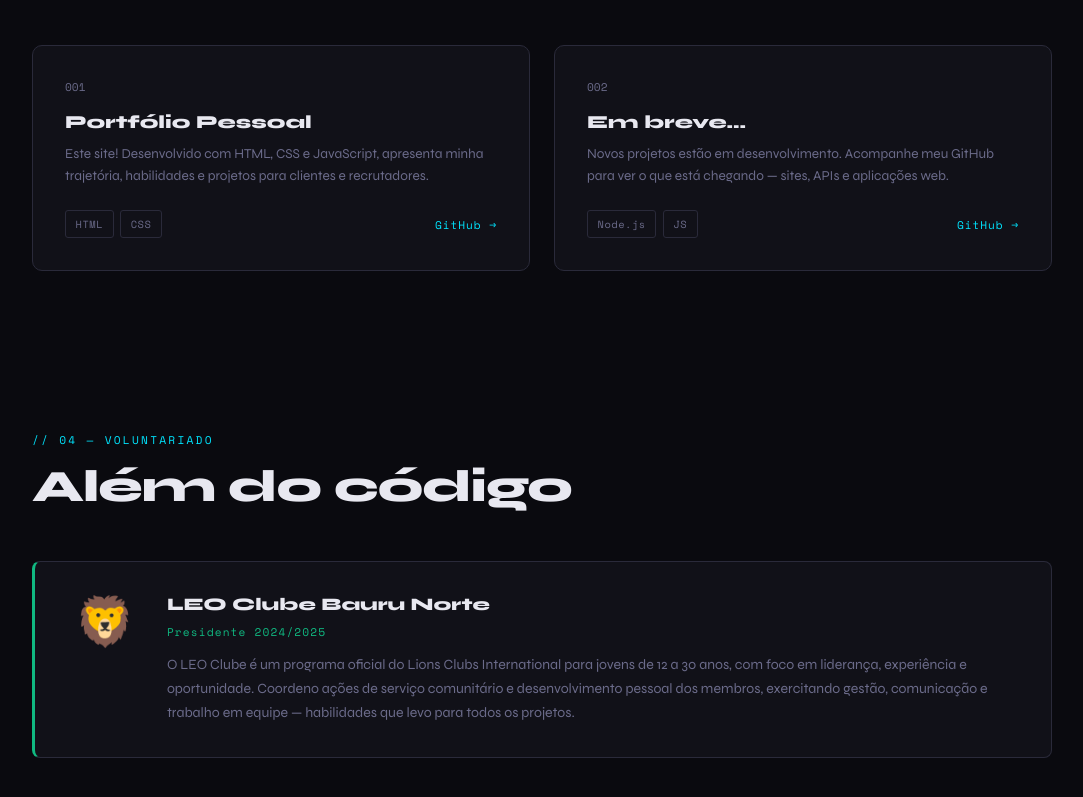
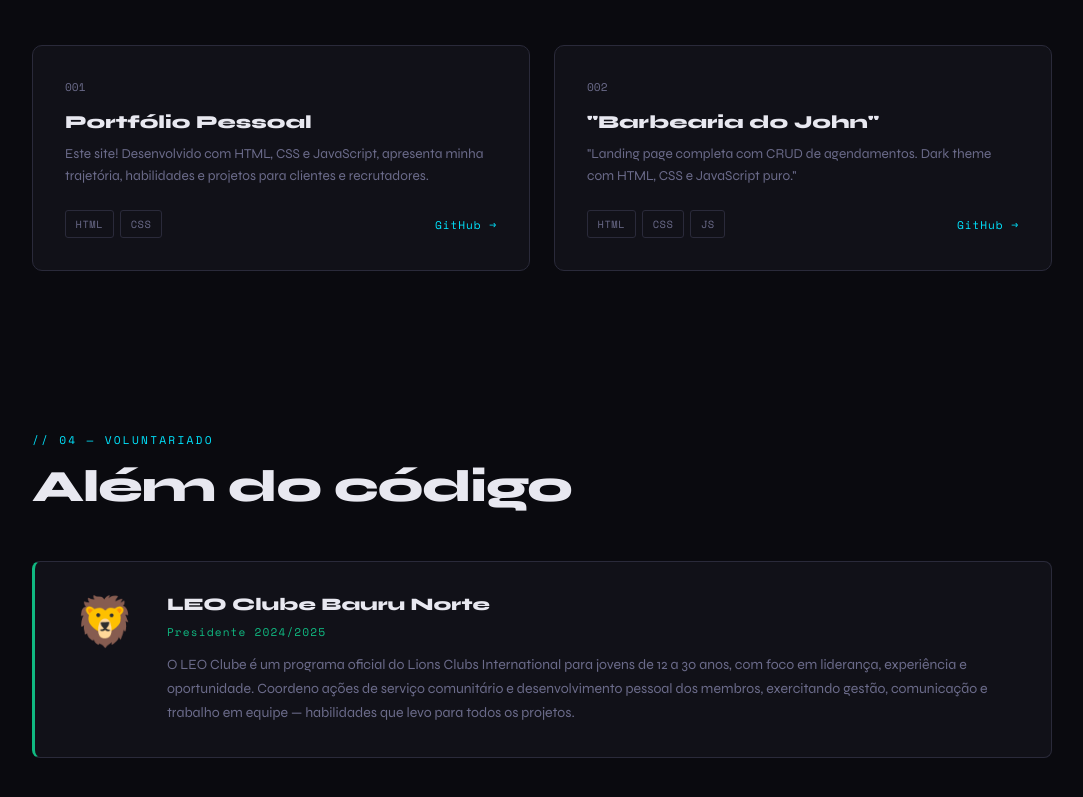
Before and after one commit to Ailtinho-Filho/portfolio, a plain HTML site: page index.html in a window 1280 px wide. Shown: the part 2279-3076 px from the top of the page, without its empty margins (98-1181 px from the left). Drawn offline with nearby package versions, Linux system fonts and the light colour scheme.

Commit message:
Update index.html
Update na part de projetos. atualizei o card 02

```diff
--- a/index.html
+++ b/index.html
@@ -638,14 +638,15 @@
       </div>
       <div class="project-card">
         <div class="project-number">002</div>
-        <div class="project-title">Em breve...</div>
-        <div class="project-desc">Novos projetos estão em desenvolvimento. Acompanhe meu GitHub para ver o que está chegando — sites, APIs e aplicações web.</div>
+        <div class="project-title">"Barbearia do John"</div>
+        <div class="project-desc">"Landing page completa com CRUD de agendamentos. Dark theme com HTML, CSS e JavaScript puro."</div>
         <div class="project-footer">
           <div class="skill-tags">
-            <span class="tag">Node.js</span>
+            <span class="tag">HTML</span>
+            <span class="tag">CSS</span>
             <span class="tag">JS</span>
           </div>
-          <a href="https://github.com/Ailtinho-Filho" target="_blank" class="project-link">GitHub →</a>
+          <a href="https://github.com/Ailtinho-Filho/Barbearia-do-John" class="project-link">GitHub →</a>
         </div>
       </div>
     </div>
```
